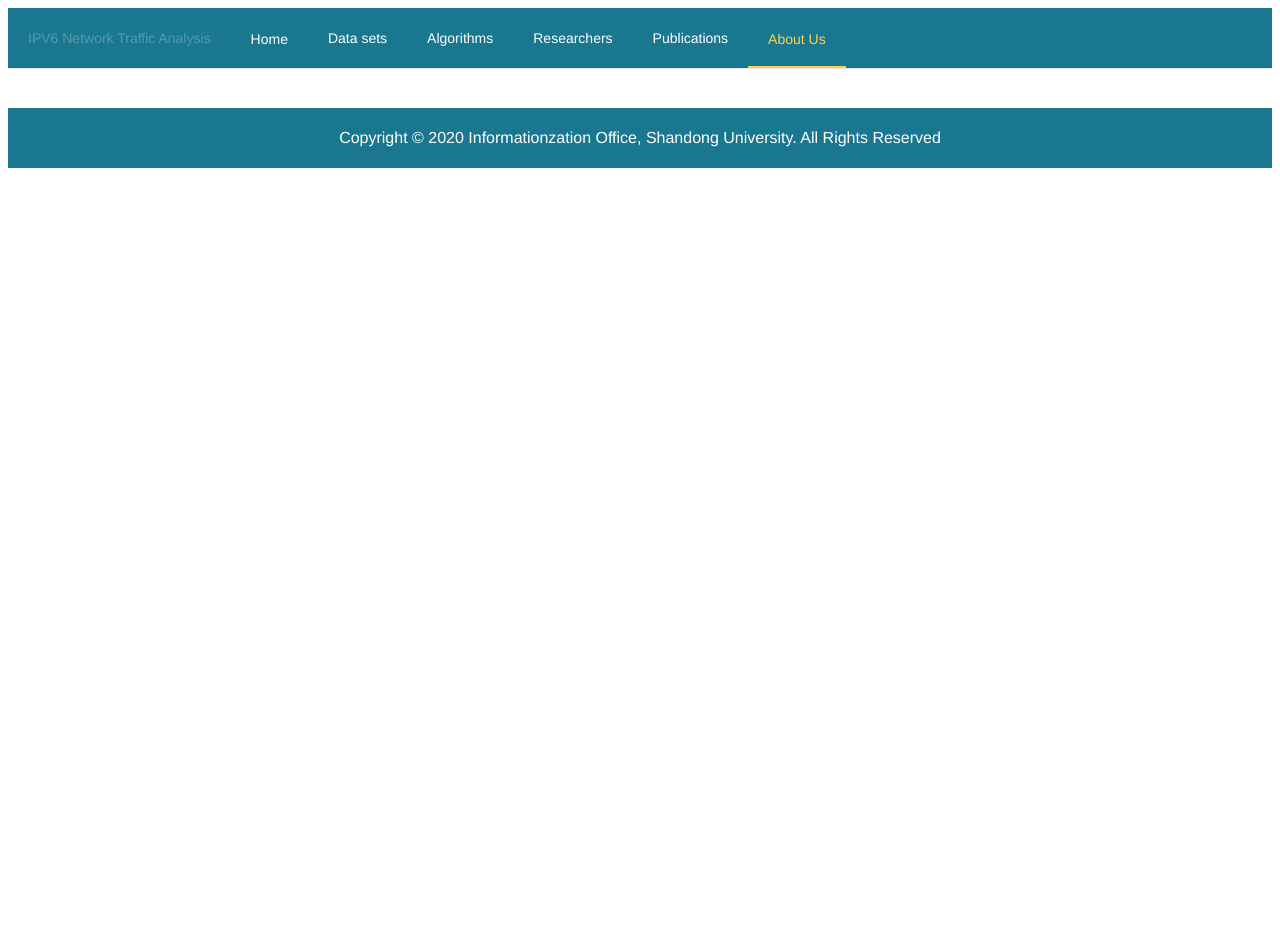
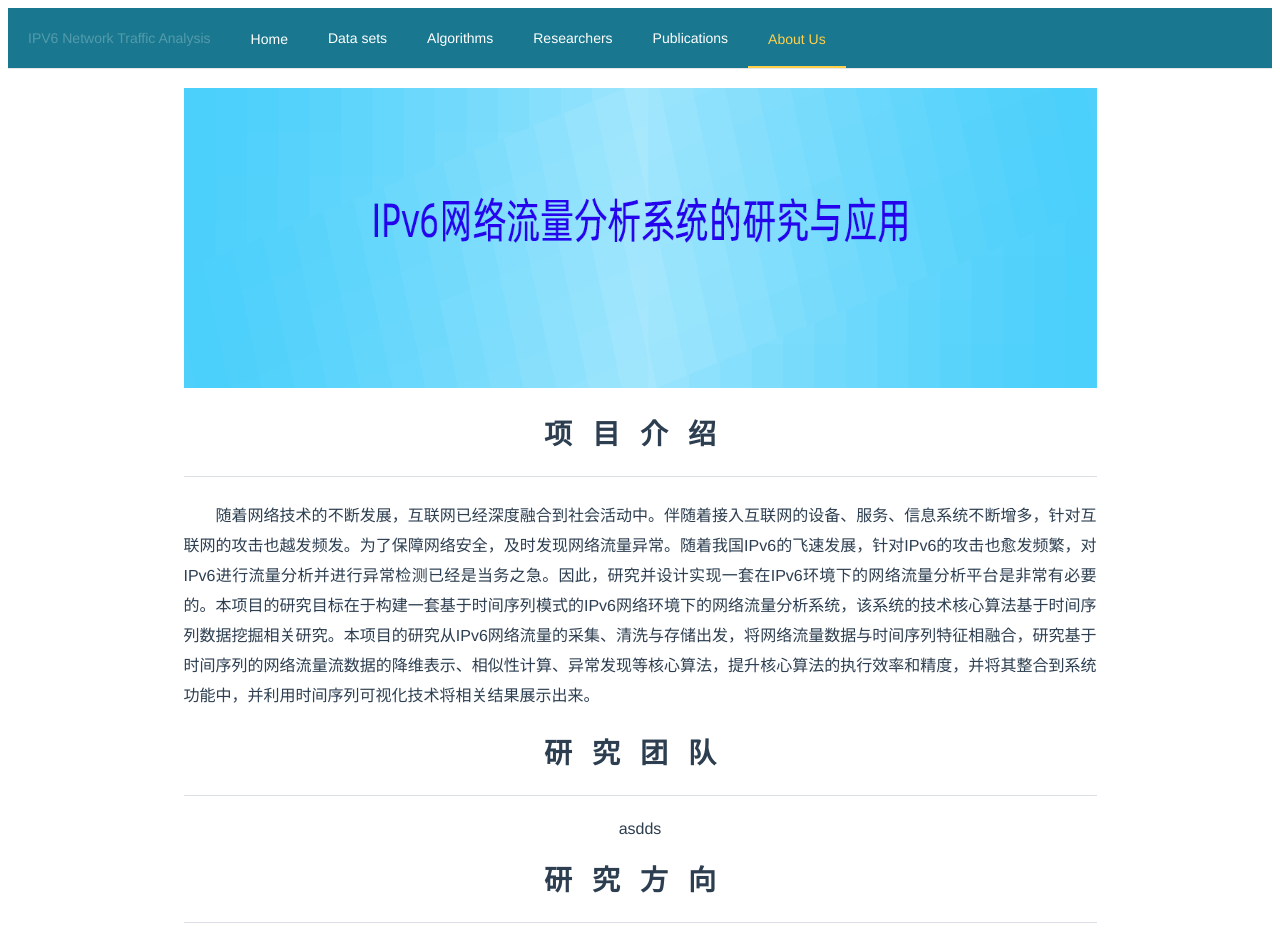
Before and after one commit to PengZh88/NTASWebsite, a Vue app: page /aboutus in a window 1280 px wide. Shown: the top 947 px of the page. Before the commit the page ends 800 px from the top, so only its background shows below. Built offline with nearby package versions, Linux system fonts and the light colour scheme.

Commit message:
搭建aboutus页面的基本内容和结构

```diff
--- a/src/components/aboutus.vue
+++ b/src/components/aboutus.vue
@@ -1,21 +1,62 @@
 <template>
   <div>
-
+    <el-row :gutter="20">
+      <el-col :span="18" :offset="3">
+        <el-image style="width: 100%; height: 300px" :fit="fill" :src="picaboutusbg"></el-image>
+      </el-col>
+      <el-col :span="18" :offset="3">
+        <div style="margin-top: 20px;">
+          <span class="jstitle">项目介绍</span>
+          <el-divider></el-divider>
+          <div class="jscontent">
+            随着网络技术的不断发展，互联网已经深度融合到社会活动中。伴随着接入互联网的设备、服务、信息系统不断增多，针对互联网的攻击也越发频发。为了保障网络安全，及时发现网络流量异常。随着我国IPv6的飞速发展，针对IPv6的攻击也愈发频繁，对IPv6进行流量分析并进行异常检测已经是当务之急。因此，研究并设计实现一套在IPv6环境下的网络流量分析平台是非常有必要的。本项目的研究目标在于构建一套基于时间序列模式的IPv6网络环境下的网络流量分析系统，该系统的技术核心算法基于时间序列数据挖掘相关研究。本项目的研究从IPv6网络流量的采集、清洗与存储出发，将网络流量数据与时间序列特征相融合，研究基于时间序列的网络流量流数据的降维表示、相似性计算、异常发现等核心算法，提升核心算法的执行效率和精度，并将其整合到系统功能中，并利用时间序列可视化技术将相关结果展示出来。
+          </div>
+        </div>
+      </el-col>
+      <el-col :span="18" :offset="3">
+        <div style="margin-top: 20px;">
+          <span class="jstitle">研究团队</span>
+          <el-divider></el-divider>
+          <div>
+            asdds
+          </div>
+        </div>
+      </el-col>
+      <el-col :span="18" :offset="3">
+        <div style="margin-top: 20px;">
+          <span class="jstitle">研究方向</span>
+          <el-divider></el-divider>
+          <div>
+            asdds
+          </div>
+        </div>
+      </el-col>
+    </el-row>
   </div>
 </template>
 
 <script>
+  import aboutusbg from '../assets/aboutusbg.png'
 
   export default {
     name: "AboutUs",
     data: function () {
       return {
-
+        picaboutusbg: aboutusbg
       }
     }
   }
 </script>
 
 <style scoped>
-
+  .jstitle {
+    font-weight: bold;
+    font-size: 28px;
+    letter-spacing: 20px;
+  }
+  .jscontent {
+    line-height: 30px;
+    text-align: justify;
+    text-indent: 2em;
+  }
 </style>
```
Also changed, not shown: src/assets/aboutusbg.png (added).
